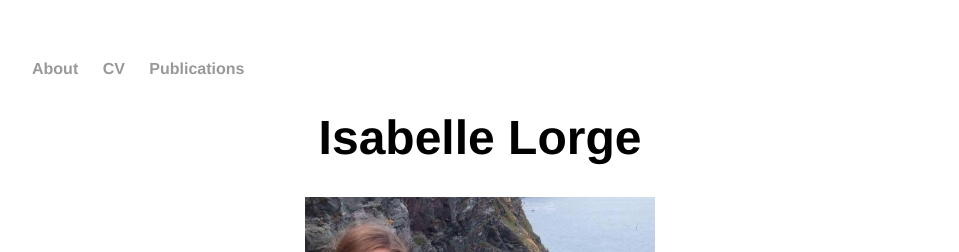
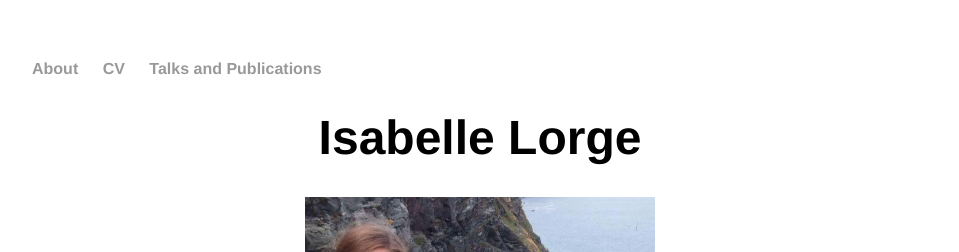
Before and after one commit to isabellelorge/isabellelorge.github.io, a Jekyll site: the page built from index.html, in a window 1280 px wide. Shown: the top 252 px of the page, without its empty margins (160-1119 px from the left). Built offline with Jekyll 4.4.1, drawn with Linux system fonts in a browser that asks for light colours.

Commit message:
Update default.html

```diff
--- a/_layouts/default.html
+++ b/_layouts/default.html
@@ -13,7 +13,7 @@
 
 	        		<li><a href="/CV.pdf">CV</a></li>
 
-				<li><a href="/">Publications</a></li>
+				<li><a href="/">Talks and Publications</a></li>
 
 	    		</ul>
 			</nav>
```
